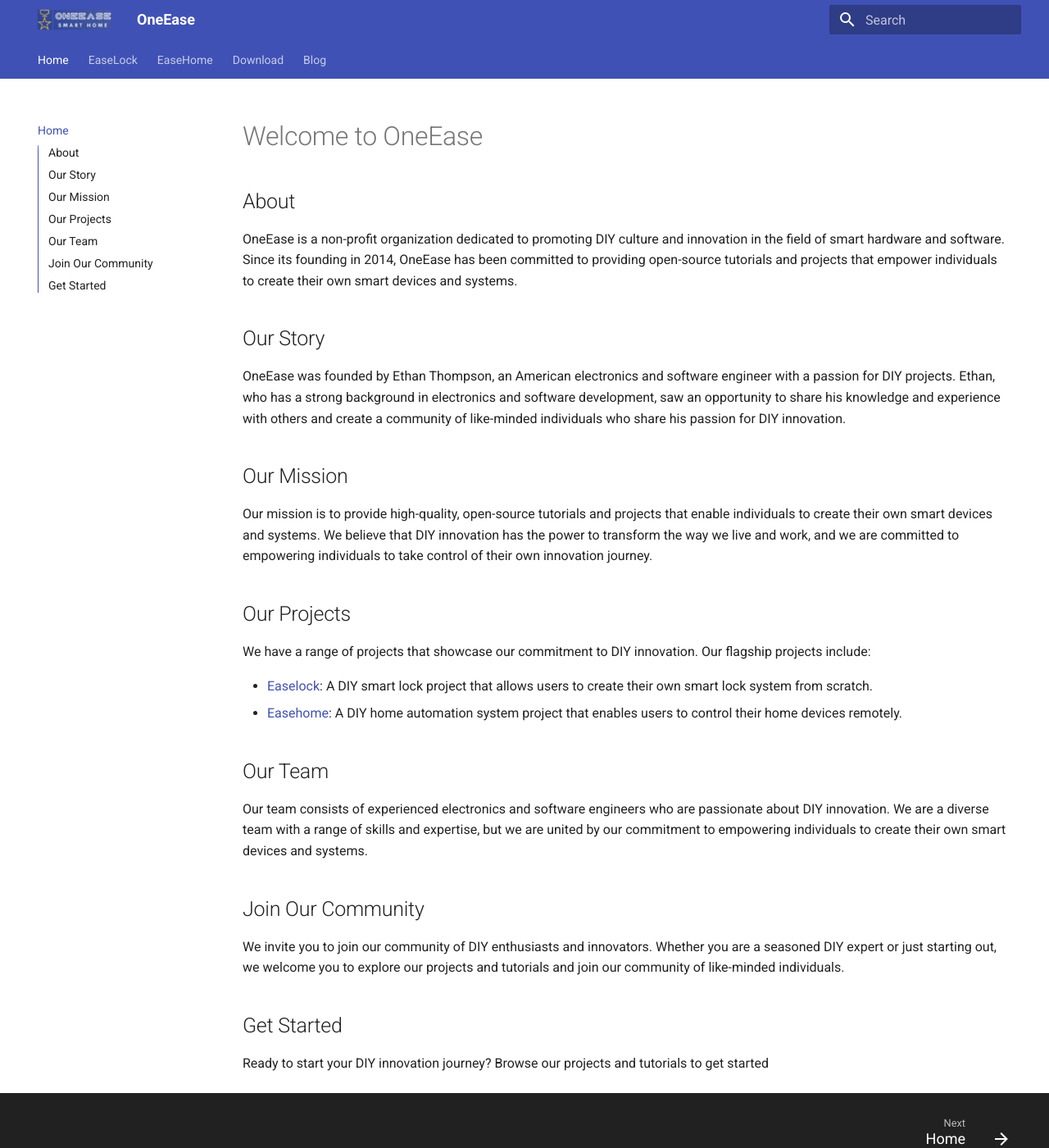
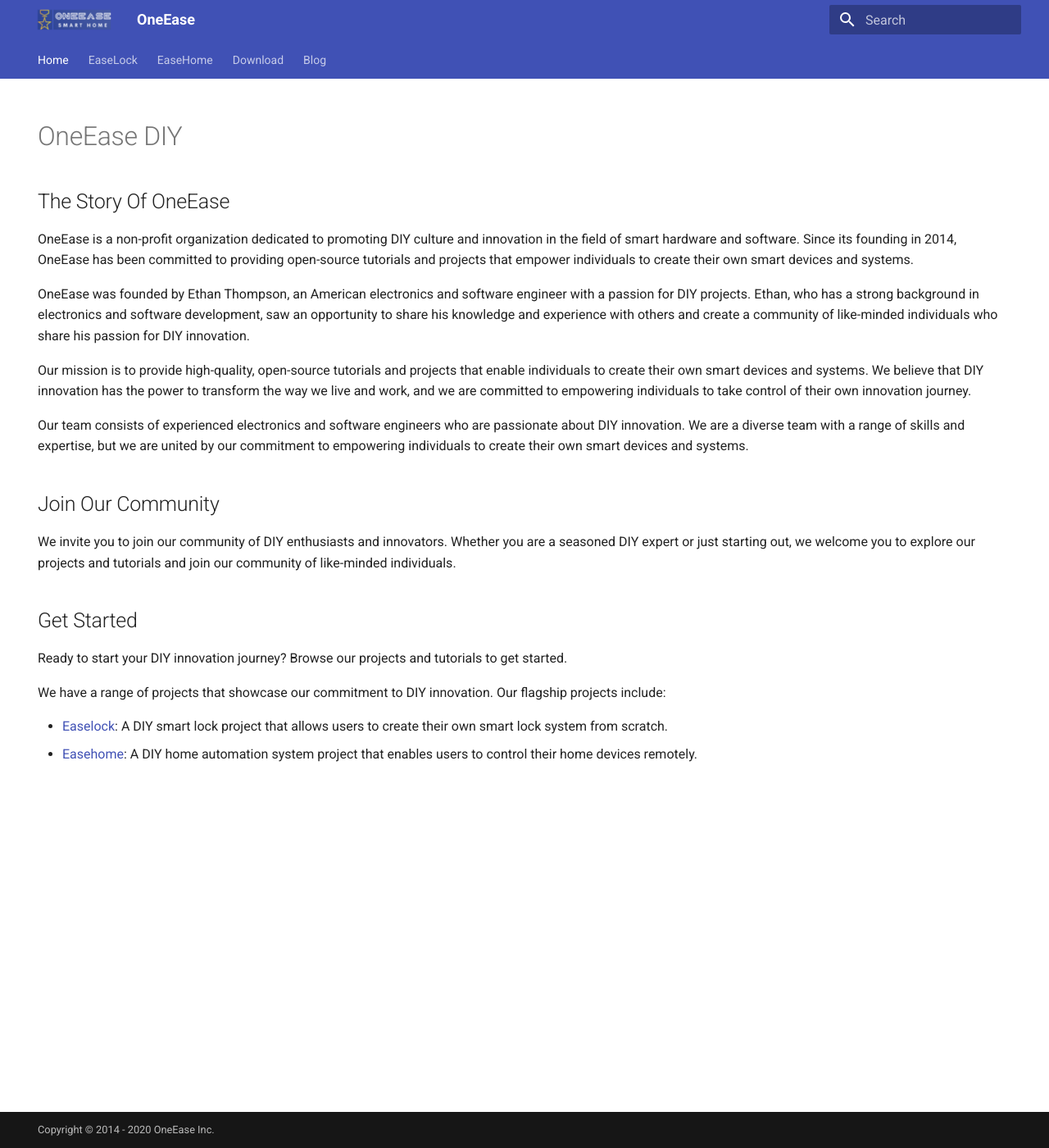
Before and after one commit to OneEase/Website, an MkDocs documentation site: the page built from docs/index.md, in a window 1280 px wide and 1400 px high. Shown: the whole window at 82% size. Built offline with MkDocs 1.6.1 and Material for MkDocs 9.7.7, drawn with Linux system fonts in a browser that asks for light colours.

Commit message:
update home

```diff
--- a/docs/index.md
+++ b/docs/index.md
@@ -1,38 +1,29 @@
+---
+hide:
+  - navigation
+  - toc
+  - path
+  - footer
+---
 
-# Welcome to OneEase
+# OneEase DIY
 
-## About
+## The Story Of  OneEase
 
 OneEase is a non-profit organization dedicated to promoting DIY culture and innovation in the field
 of smart hardware and software. Since its founding in 2014, OneEase has been committed to providing
 open-source tutorials and projects that empower individuals to create their own smart devices and
 systems.
 
-## Our Story
-
 OneEase was founded by Ethan Thompson, an American electronics and software engineer with a passion
 for DIY projects. Ethan, who has a strong background in electronics and software development, saw an
 opportunity to share his knowledge and experience with others and create a community of
 like-minded individuals who share his passion for DIY innovation.
 
-## Our Mission
-
 Our mission is to provide high-quality, open-source tutorials and projects that enable
 individuals to create their own smart devices and systems. We believe that DIY innovation has
 the power to transform the way we live and work, and we are committed to empowering individuals
 to take control of their own innovation journey.
-
-## Our Projects
-
-We have a range of projects that showcase our commitment to DIY innovation. Our flagship
-projects include:
-
-* [Easelock](/easelock): A DIY smart lock project that allows users to create their own smart lock system from
-scratch.
-* [Easehome](/easehome): A DIY home automation system project that enables users to control their home devices
-remotely.
-
-## Our Team
 
 Our team consists of experienced electronics and software engineers who are passionate about DIY
 innovation. We are a diverse team with a range of skills and expertise, but we are united by our
@@ -44,6 +35,15 @@ We invite you to join our community of DIY enthusiasts and innovators. Whether y
 seasoned DIY expert or just starting out, we welcome you to explore our projects and tutorials
 and join our community of like-minded individuals.
 
+
 ## Get Started
 
-Ready to start your DIY innovation journey? Browse our projects and tutorials to get started
+Ready to start your DIY innovation journey? Browse our projects and tutorials to get started.
+
+We have a range of projects that showcase our commitment to DIY innovation. Our flagship
+projects include:
+
+* [Easelock](/easelock): A DIY smart lock project that allows users to create their own smart lock system from
+scratch.
+* [Easehome](/easehome): A DIY home automation system project that enables users to control their home devices
+remotely.
```
